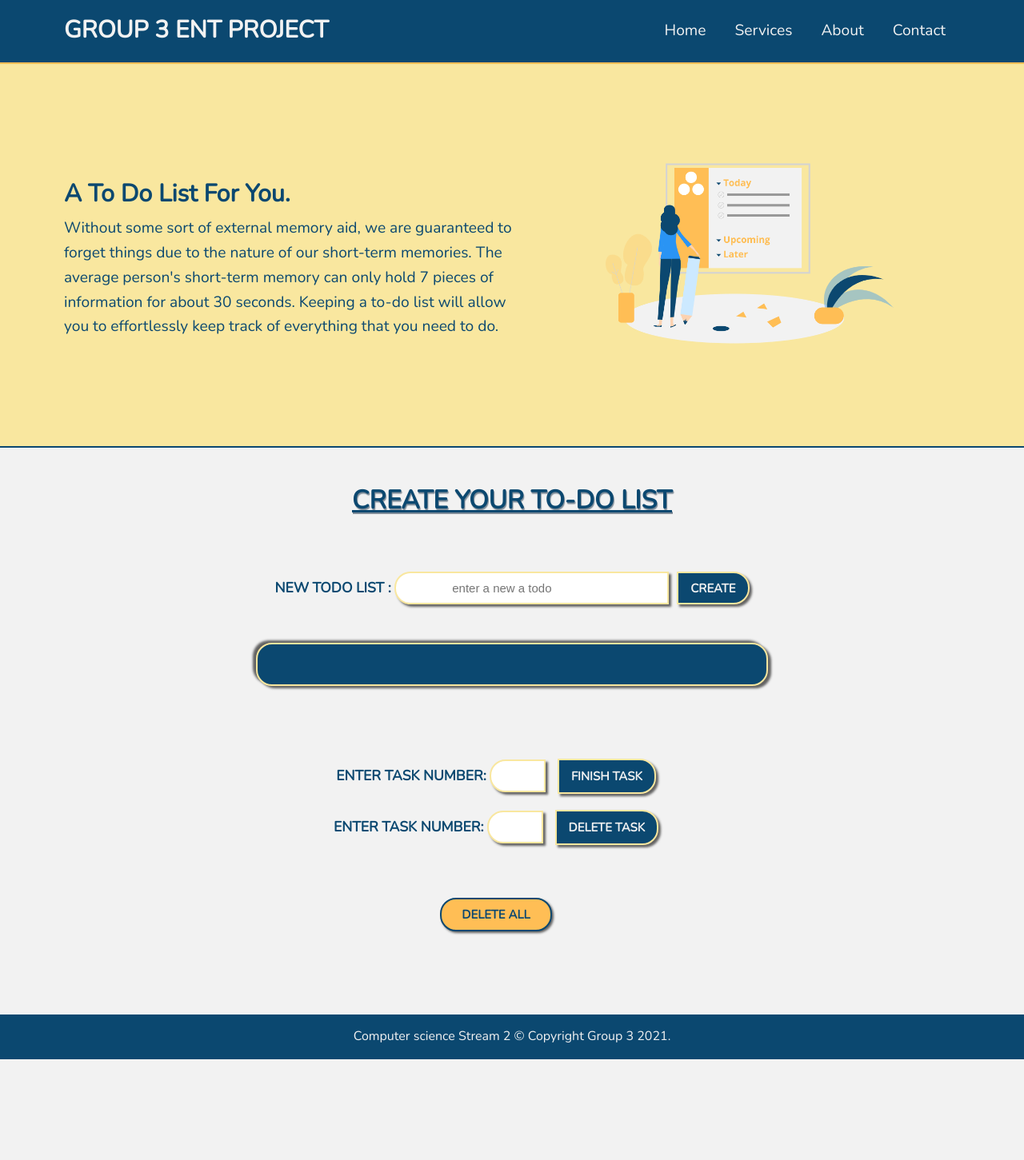
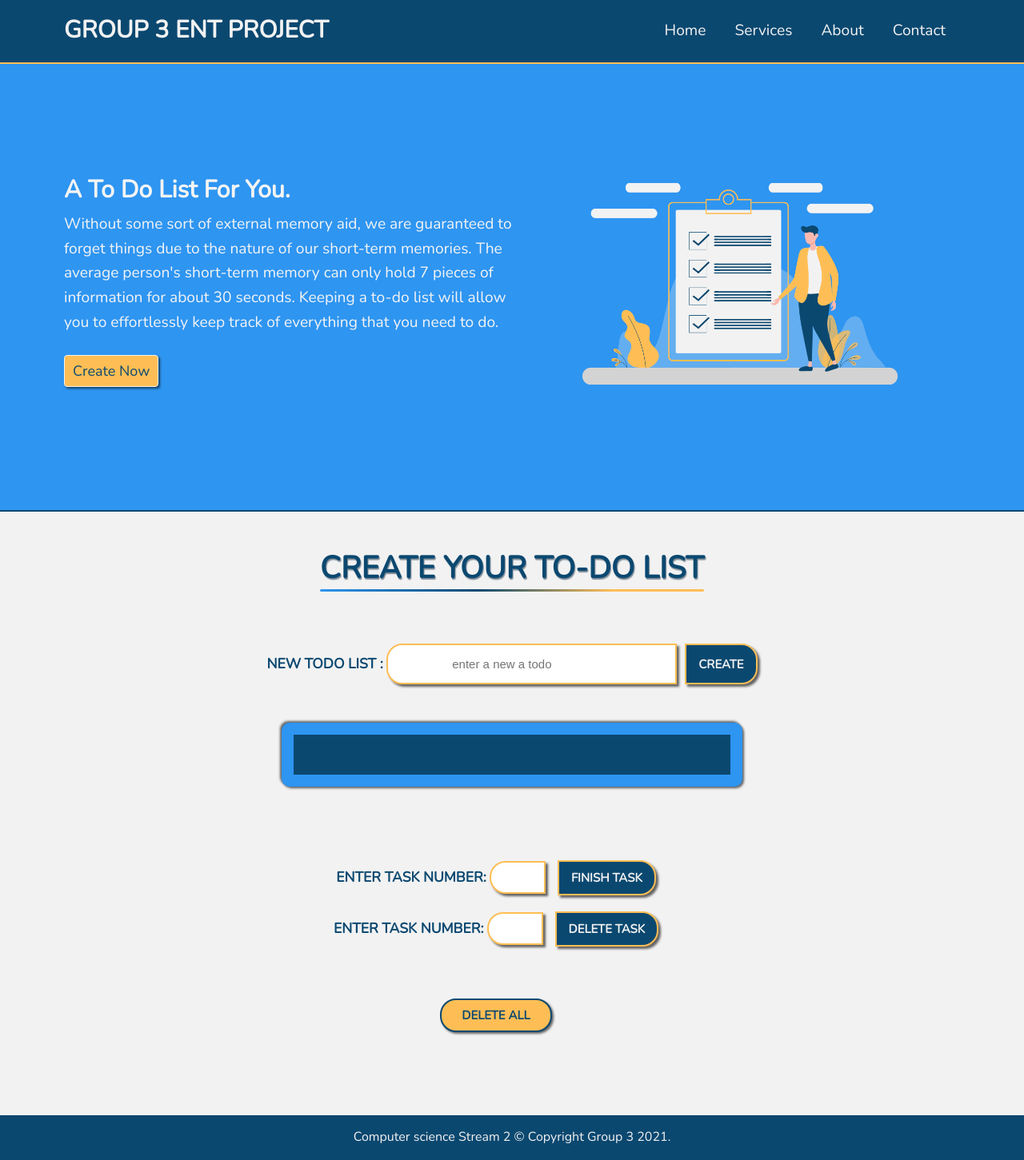
Before and after one commit to temiye18/Todo-List, a PHP site: page / in a window 1280 px wide. Shown: the whole page at 80% size. Before the commit the page ends 1325 px from the top, so only its background shows below. Run offline with PHP 8.4, Linux system fonts and the light colour scheme.

Commit message:
Redesigned the website

```diff
--- a/index.php
+++ b/index.php
@@ -35,16 +35,17 @@
           information for about 30 seconds. Keeping a to-do list will allow
           you to effortlessly keep track of everything that you need to do.
         </p>
+        <a class="get-started" href="#start">Create Now</a>
       </div>
       <div class="show-image">
-        <img src="images/todo.png" alt="task pic" />
+        <img src="images/task.png" alt="task pic" />
       </div>
     </div>
   </section>
 
-  <div class="con">
+  <div class="container">
     <div class="heading">
-      <h3>CREATE YOUR TO-DO LIST</h3>
+      <h3 id="start" class="welcome-header"><span>CREATE YOUR TO-DO LIST</span></h3>
     </div>
   </div>
 
--- a/style.css
+++ b/style.css
@@ -88,10 +88,10 @@
 
 /* SHOW CASE SECTION */
 .showcase {
-  height: 60vh;
+  height: 70vh;
   width: 100vw;
   border-bottom: 2px solid var(--primary-color);
-  background-color: var(--basic-color);
+  background-color: #2e95f1;
 
   /*  width: 100vw;
 
@@ -106,10 +106,11 @@
 .showcase .welcome-text {
   justify-self: flex-start;
   width: 100%;
+  animation: slideInFromLeft 1s linear;
 }
 .showcase .welcome-text h2,
 p {
-  color: var(--primary-color);
+  color: #f4f4f4;
 }
 .showcase .welcome-text h2 {
   font-size: 1.9rem;
@@ -119,9 +120,26 @@
   font-size: 1.2rem;
 }
 
+.welcome-text .get-started {
+  display: inline-block;
+  margin: 25px 0;
+  font-size: 18px;
+  padding: 5px 10px;
+  border: 1px solid #f4f4f4;
+  border-radius: 4px;
+  color: var(--primary-color);
+  background-color: #ffbe55;
+  box-shadow: 2px 2px 3px rgba(0, 0, 0, 0.6);
+  transition: all 0.6s ease-in-out;
+}
+.welcome-text .get-started:hover {
+  transform: scale(1.09);
+}
+
 .showcase .show-image {
   justify-self: flex-end;
   width: auto;
+  animation: slideInFromRight 1s linear;
 }
 
 @media screen and (max-width: 768px) {
@@ -142,6 +160,12 @@
   .nav-bar .flex {
     flex-direction: column;
     overflow: hidden;
+  }
+  .showcase .welcome-text {
+    animation: slideInFromTop 1s ease-in;
+  }
+  .showcase .show-image {
+    animation: slideInFromBottom 1s ease-in;
   }
 }
 
@@ -164,16 +188,75 @@
   }
 }
 
+/* Animations */
+@keyframes slideInFromLeft {
+  0% {
+    transform: translateX(-100%);
+  }
+
+  100% {
+    transform: translateX(0);
+  }
+}
+
+@keyframes slideInFromRight {
+  0% {
+    transform: translateX(100%);
+  }
+
+  100% {
+    transform: translateX(0);
+  }
+}
+
+@keyframes slideInFromTop {
+  0% {
+    transform: translateY(-100%);
+  }
+
+  100% {
+    transform: translateX(0);
+  }
+}
+
+@keyframes slideInFromBottom {
+  0% {
+    transform: translateY(100%);
+  }
+
+  100% {
+    transform: translateX(0);
+  }
+}
+
 /* HEADING FOR TODO LIST FORM */
 
 div.heading h3 {
   margin-top: 40px;
   text-align: center;
   color: var(--primary-color);
-  text-decoration: underline;
   font-weight: bold;
-  font-size: 2rem;
+  font-size: 2.4rem;
   text-shadow: 1px 2px 1px rgba(52, 73, 94, 0.6);
+  text-transform: uppercase;
+}
+
+::after,
+::before {
+  box-sizing: border-box;
+}
+.welcome-header span {
+  position: relative;
+}
+.welcome-header span::before {
+  content: "";
+  position: absolute;
+  width: 100%;
+  top: 100%;
+  left: 0;
+  height: 3px;
+  border-radius: 2px;
+  background: linear-gradient(130deg, #2e95f1, #0b4870 41.07%, #ffbe55 76.05%);
 }
 
 /* Create list form */
@@ -201,8 +284,8 @@
 input[type="number"] {
   text-align: left;
   background: #fff;
-  padding: 10px 70px;
-  border: 2px solid var(--basic-color);
+  padding: 15px 80px;
+  border: 2px solid #ffbe55;
   border-radius: 20px 0 0 20px;
   color: var(--primary-color);
   box-shadow: 3px 3px 3px rgba(0, 0, 0, 0.6);
@@ -221,21 +304,21 @@
   font-weight: bold;
   text-transform: uppercase;
   font-family: "Nunito Regular";
-  border: 2px solid var(--basic-color);
+  border: 2px solid #ffbe55;
   color: var(--secondary-color);
   background: var(--primary-color);
   border-radius: 0 20px 20px 0;
   margin-left: 10px;
   padding: 5px 15px;
   box-shadow: 3px 3px 3px rgba(0, 0, 0, 0.6);
-  transition: all 0.8s ease-in;
+  transition: all 0.9s linear;
 }
 /*CREATE BUTTON HOVER EFFECT */
 input.create:hover {
-  transform: scale(1.1) !important;
-  background-color: #2e95f1;
+  transform: scale(0.85);
+  /*background-color: #2e95f1;
   color: #f2f2f2;
-  border: 2px solid var(--primary-color);
+  border: 2px solid var(--primary-color); */
   box-shadow: 3px 3px 3px rgba(0, 0, 0, 0.6);
 }
 
@@ -244,21 +327,18 @@
   font-weight: bold;
   text-transform: uppercase;
   font-family: "Nunito Regular";
-  border: 2px solid var(--basic-color);
+  border: 2px solid #ffbe55;
   color: var(--secondary-color);
   background: var(--primary-color);
   border-radius: 0 20px 20px 0;
   margin-left: 10px;
   padding: 10px 15px;
-  transition: all 0.8s ease-in-out;
+  transition: all 0.9s ease-in-out;
   box-shadow: 3px 3px 3px rgba(0, 0, 0, 0.6);
 }
 /* COMPLETE BUTTON HOVER EFFECT */
 input.complete-button:hover {
-  transform: scale(1.05);
-  background-color: #2e95f1;
-  color: #f2f2f2;
-  border: 2px solid var(--primary-color);
+  transform: scale(0.85);
   box-shadow: 3px 3px 3px rgba(0, 0, 0, 0.6);
 }
 
@@ -285,21 +365,21 @@
 /* new list */
 .list-container {
   background-color: var(--primary-color);
-  width: 50%;
+  width: 45%;
   padding: 25px 40px;
   margin: auto;
-  border: 2px solid #f9e79f;
-  border-radius: 20px;
-  box-shadow: 4px 3px 3px rgba(0, 0, 0, 0.6), -4px -3px 3px rgba(0, 0, 0, 0.6);
+  border: 15px solid #2e95f1;
+  border-radius: 10px;
+  box-shadow: 2px 2px 3px rgba(0, 0, 0, 0.6), -2px -2px 3px rgba(0, 0, 0, 0.6);
 }
 .list-span {
   display: flex;
   flex-direction: column;
   justify-content: center;
   align-items: center;
-  background-color: #f9e79f;
+  background-color: #2e95f1;
   padding: 9px;
-  border: 2px solid #f2f2f2;
+  border: 2px solid #ffbe55;
   border-radius: 15px;
   transition: all 1s ease;
   box-shadow: 3px 3px 3px rgba(0, 0, 0, 0.6);
@@ -310,7 +390,7 @@
   border: 3px solid #2e95f1;
 }
 span.new_list {
-  color: var(--primary-color);
+  color: #f4f4f4;
   font-weight: bold;
   transition: all 1s ease;
 }
@@ -319,7 +399,7 @@
 }
 footer {
   /* border-top: 3px solid #ffbe55; */
-  background: #0b4870;
+  background: var(--primary-color);
   margin: 0;
 }
 footer p {
```
